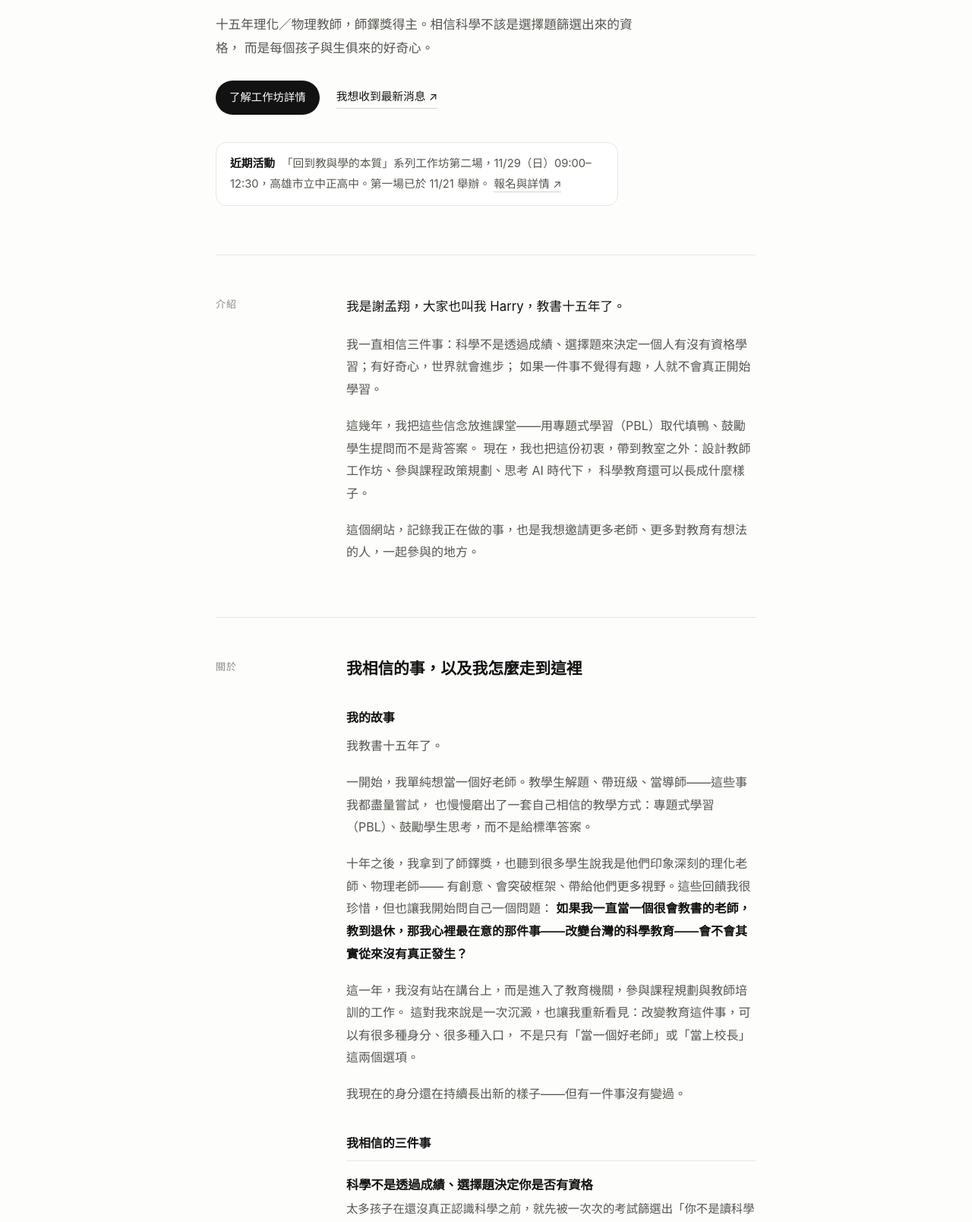
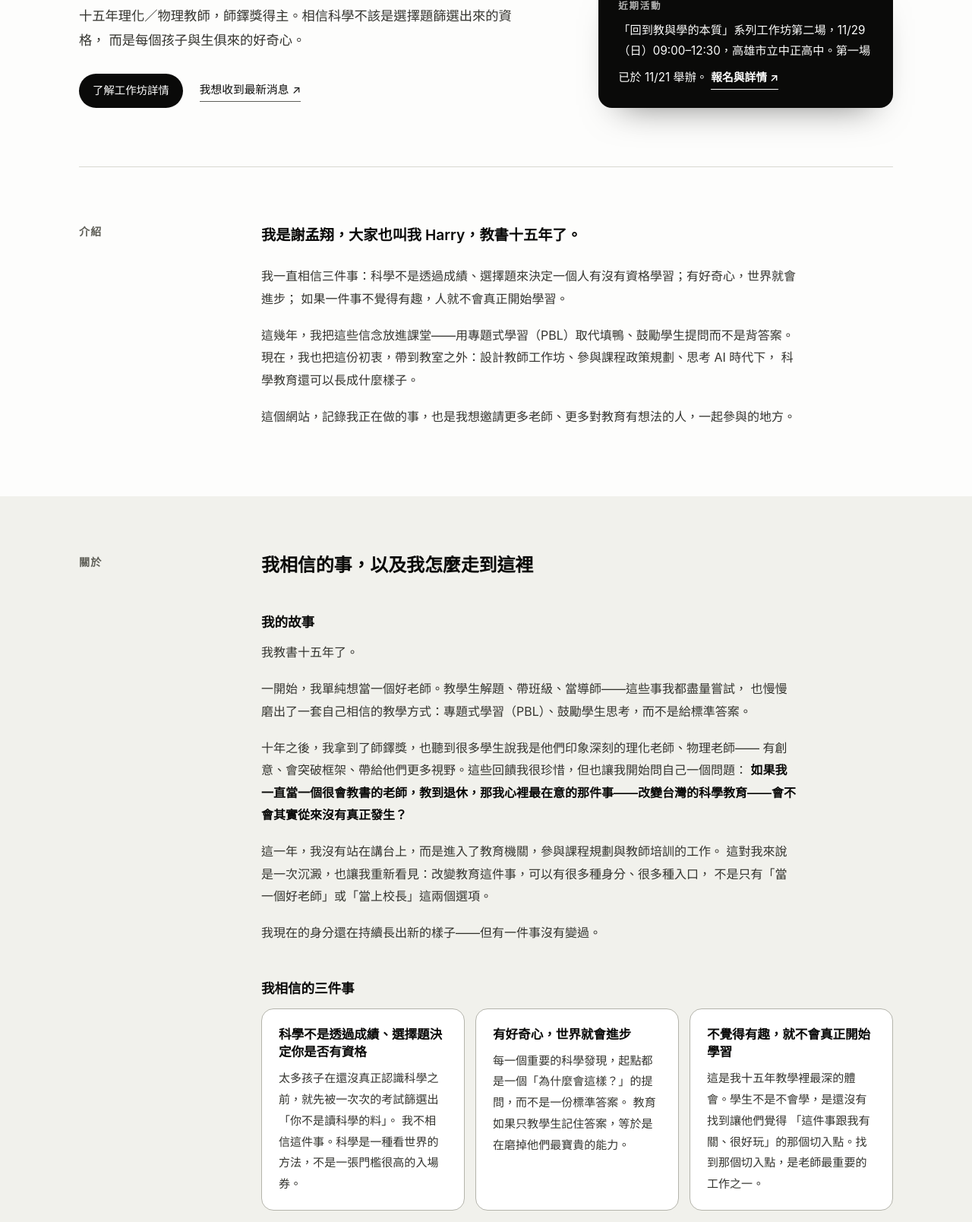
Before and after one commit to frank37213721-web/harry-site, a website: page index.html in a window 1280 px wide. Shown: the part 417-2025 px from the top of the page at 76% size. Drawn offline with Linux system fonts and the light colour scheme.

Commit message:
版面加寬並提高對比：1120px 內容寬、首頁雙欄、深色活動卡、淡底色帶、文字與分隔線加深
Co-Authored-By: Claude Sonnet 5.5 <noreply@anthropic.com>

```diff
--- a/build.mjs
+++ b/build.mjs
@@ -227,7 +227,7 @@ const indexPage = (arts) =>
     description: "謝孟翔 Harry 整理十五年教學裡最重要的一些思考，寫成文章分享出來。",
     content: `
   <section class="page">
-    <div class="wrap narrow">
+    <div class="wrap list">
       <h1 class="page-title reveal">我正在寫的東西</h1>
       <p class="page-sub reveal">我正在整理十五年教學裡最重要的一些思考，寫成文章分享出來。</p>
       ${arts.length ? articleList(arts) : EMPTY_STATE}
--- a/index.html
+++ b/index.html
@@ -36,7 +36,8 @@
 
   <!-- 首頁開場：北極星宣言 -->
   <section class="hero" id="top">
-    <div class="wrap">
+    <div class="wrap hero-grid">
+     <div class="hero-main">
       <picture class="reveal">
         <source srcset="assets/avatar.webp" type="image/webp" />
         <img class="avatar" src="assets/avatar.png" alt="謝孟翔 HarryHsieh" width="72" height="72" />
@@ -51,10 +52,13 @@
         <a class="btn" href="#work">了解工作坊詳情</a>
         <a class="link" href="mailto:harryhsieh@icloud.com?subject=我想收到最新消息">我想收到最新消息 ↗</a>
       </p>
+     </div>
+     <aside class="hero-side">
       <p class="notice reveal">
         <strong>近期活動</strong>「回到教與學的本質」系列工作坊第二場，11/29（日）09:00–12:30，高雄市立中正高中。第一場已於 11/21 舉辦。
         <a class="link" href="https://workshop.harryhsieh.com/teachandlearning/" target="_blank" rel="noopener">報名與詳情 ↗</a>
       </p>
+     </aside>
     </div>
   </section>
 
--- a/styles.css
+++ b/styles.css
@@ -6,17 +6,18 @@
 :root {
   --bg: #fdfdfc;
   --bg-glass: rgba(253, 253, 252, .82);
-  --bg-soft: #f4f4f2;
+  --bg-soft: #f1f1ec;
   --card: #ffffff;
-  --ink: #121212;
-  --ink-2: #55554f;
-  --ink-3: #8b8b85;
-  --line: #e7e7e3;
-  --line-2: #d4d4ce;
+  --ink: #0a0a09;
+  --ink-2: #34342f;
+  --ink-3: #5f5f58;
+  --line: #d9d9d2;
+  --line-2: #b4b4ab;
   --shadow: 0 1px 2px rgba(0, 0, 0, .03), 0 14px 34px -22px rgba(0, 0, 0, .22);
 
-  --max: 760px;
-  --narrow: 680px;
+  --max: 1120px;
+  --narrow: 720px;
+  --list: 860px;
   --ease: cubic-bezier(.22, .61, .36, 1);
 
   --sans: -apple-system, BlinkMacSystemFont, "SF Pro Text", "PingFang TC", "Noto Sans TC",
@@ -51,6 +52,7 @@ strong { font-weight: 600; color: var(--ink); }
 
 .wrap { width: 100%; max-width: var(--max); margin: 0 auto; padding: 0 24px; }
 .narrow { max-width: var(--narrow); }
+.wrap.list { max-width: var(--list); }
 
 .skip-link {
   position: absolute; left: -999px; top: 0; z-index: 100;
@@ -73,11 +75,15 @@ strong { font-weight: 600; color: var(--ink); }
 .brand { font-size: .95rem; font-weight: 600; letter-spacing: .01em; }
 .brand-en { margin-left: .5em; color: var(--ink-3); font-weight: 500; }
 .site-nav { display: flex; gap: 22px; }
-.site-nav a { font-size: .88rem; color: var(--ink-2); transition: color .2s var(--ease); }
+.site-nav a { font-size: .9rem; font-weight: 500; color: var(--ink-2); transition: color .2s var(--ease); }
 .site-nav a:hover { color: var(--ink); }
 
 /* ---------- 首頁開場 ---------- */
-.hero { padding: clamp(48px, 9vw, 104px) 0 clamp(36px, 6vw, 64px); }
+.hero { padding: clamp(44px, 7vw, 96px) 0 clamp(44px, 6vw, 80px); }
+.hero-grid { display: grid; grid-template-columns: minmax(0, 1fr); gap: 36px; }
+@media (min-width: 960px) {
+  .hero-grid { grid-template-columns: minmax(0, 1.6fr) minmax(0, 1fr); gap: 64px; align-items: end; }
+}
 .hero picture { display: block; width: 72px; }
 .avatar {
   width: 72px; height: 72px; border-radius: 20px;
@@ -89,21 +95,26 @@ strong { font-weight: 600; color: var(--ink); }
 .statement {
   margin: 14px 0 20px;
   max-width: 17em;
-  font-size: clamp(1.65rem, 1.05rem + 2.5vw, 2.5rem);
-  line-height: 1.42;
-  letter-spacing: -.015em;
+  font-size: clamp(1.65rem, .9rem + 2.2vw, 2.6rem);
+  font-weight: 700;
+  line-height: 1.4;
+  letter-spacing: -.02em;
 }
 .statement span { display: inline-block; }
-.lede { max-width: 34em; margin: 0 0 28px; font-size: 1.04rem; color: var(--ink-2); }
+.lede { max-width: 34em; margin: 0 0 28px; font-size: 1.08rem; color: var(--ink-2); }
 .hero-links { display: flex; flex-wrap: wrap; align-items: center; gap: 14px 22px; margin: 0 0 36px; }
+.hero-links { margin-bottom: 0; }
 .notice {
   max-width: 36em; margin: 0;
-  padding: 14px 18px;
-  border: 1px solid var(--line); border-radius: 14px;
-  background: var(--card);
-  font-size: .92rem; color: var(--ink-2);
+  padding: 24px 26px;
+  border-radius: 18px;
+  background: var(--ink); color: var(--bg);
+  box-shadow: 0 24px 48px -28px rgba(0, 0, 0, .55);
+  font-size: .95rem; line-height: 1.8;
 }
-.notice strong { margin-right: .6em; }
+.notice strong { display: block; margin-bottom: .5em; font-size: .78rem; letter-spacing: .14em; color: inherit; opacity: .7; }
+.notice .link { display: inline-block; margin-top: .6em; border-bottom-color: currentColor; font-weight: 600; }
+.notice .link:hover { opacity: .8; }
 
 /* 按鈕與連結：黑底小膠囊 + 底線文字連結 */
 .btn {
@@ -117,7 +128,7 @@ strong { font-weight: 600; color: var(--ink); }
 .link {
   font-size: .92rem;
   padding-bottom: 1px;
-  border-bottom: 1px solid var(--line-2);
+  border-bottom: 1px solid var(--ink-3);
   transition: border-color .2s var(--ease);
 }
 .link:hover { border-color: var(--ink); }
@@ -125,49 +136,67 @@ strong { font-weight: 600; color: var(--ink); }
 /* ---------- 區塊：左側小標籤 + 右側內容，髮絲線分隔 ---------- */
 .row {
   display: grid;
-  grid-template-columns: 132px minmax(0, 1fr);
-  gap: 0 40px;
-  padding: 52px 0;
+  grid-template-columns: 168px minmax(0, 1fr);
+  gap: 0 72px;
+  padding: 72px 0;
   border-top: 1px solid var(--line);
 }
+/* 隔區塊使用滿版淡底色帶，拉開層次 */
+.row:nth-of-type(even) {
+  background: var(--bg-soft);
+  box-shadow: 0 0 0 100vmax var(--bg-soft);
+  clip-path: inset(0 -100vmax);
+  border-top-color: transparent;
+}
+/* 聯絡：滿版深色收尾 */
+.row#contact {
+  background: var(--ink); color: var(--bg);
+  box-shadow: 0 0 0 100vmax var(--ink);
+  clip-path: inset(0 -100vmax);
+  border-top-color: transparent;
+}
+.row#contact .row-label, .row#contact .row-body p, .row#contact h2 { color: var(--bg); }
+.row#contact .row-label { opacity: .7; }
+.row#contact .mail { color: var(--bg); border-bottom-color: currentColor; }
 section[id] { scroll-margin-top: 72px; }
 .row-label {
   align-self: start;
   position: sticky; top: 84px;
   margin: 0;
-  font-size: .82rem; line-height: 1.9; letter-spacing: .06em;
+  font-size: .88rem; font-weight: 600; line-height: 1.9; letter-spacing: .08em;
   color: var(--ink-3);
 }
 .row-body { min-width: 0; }
 .row-body > :first-child { margin-top: 0; }
-.row-body p { color: var(--ink-2); }
-.row-body h2 { margin: 0 0 .9em; font-size: 1.3rem; }
-.row-body h3 { margin: 2.4em 0 .7em; font-size: 1rem; }
-.row-body .lead { font-size: 1.05rem; color: var(--ink); }
+.row-body p { max-width: 44em; color: var(--ink-2); }
+.row-body h2 { margin: 0 0 .9em; font-size: 1.5rem; font-weight: 700; }
+.row-body h3 { margin: 2.6em 0 .7em; font-size: 1.1rem; font-weight: 700; }
+.row-body .lead { font-size: 1.2rem; font-weight: 600; color: var(--ink); }
 .muted { font-size: .9rem; color: var(--ink-3) !important; }
 .pull {
   margin: 1.6em 0 !important;
   padding-left: 1.1em;
-  border-left: 2px solid var(--ink);
+  border-left: 3px solid var(--ink);
+  font-size: 1.1rem;
   color: var(--ink) !important;
 }
 
-.beliefs { margin: .6em 0 0; }
-.belief { padding: 20px 0; border-top: 1px solid var(--line); }
-.belief:last-child { border-bottom: 1px solid var(--line); }
-.belief h4 { margin: 0 0 .35em; font-size: 1.02rem; }
-.belief p { margin: 0; font-size: .96rem; }
+.beliefs { display: grid; grid-template-columns: minmax(0, 1fr); gap: 14px; margin: .8em 0 0; }
+.belief { padding: 22px 22px 20px; border: 1px solid var(--line-2); border-radius: 16px; background: var(--card); }
+.belief h4 { margin: 0 0 .5em; font-size: 1.04rem; font-weight: 700; }
+.belief p { margin: 0; font-size: .94rem; }
+@media (min-width: 900px) { .beliefs { grid-template-columns: repeat(3, minmax(0, 1fr)); } }
 
 .meta {
   display: grid; grid-template-columns: auto minmax(0, 1fr); gap: 6px 22px;
   margin: 0 0 1.5em; font-size: .94rem;
 }
-.meta dt { color: var(--ink-3); }
+.meta dt { color: var(--ink-3); font-weight: 600; }
 .meta dd { margin: 0; color: var(--ink); }
 
 .card {
   background: var(--card);
-  border: 1px solid var(--line);
+  border: 1px solid var(--line-2);
   border-radius: 16px;
   box-shadow: var(--shadow);
 }
@@ -178,25 +207,27 @@ section[id] { scroll-margin-top: 72px; }
   border-top: 1px solid var(--line);
 }
 .sessions li:first-child { border-top: 0; }
-.session-tag { padding-top: .2em; font-size: .8rem; color: var(--ink-3); }
-.sessions h4 { margin: 0 0 .3em; font-size: 1.02rem; }
-.sessions p { margin: 0; font-size: .94rem; }
+.session-tag { padding-top: .2em; font-size: .85rem; font-weight: 600; color: var(--ink-2); }
+.sessions h4 { margin: 0 0 .3em; font-size: 1.08rem; font-weight: 700; }
+.sessions p { max-width: none; margin: 0; font-size: .96rem; }
 .sessions .session-when { display: flex; flex-wrap: wrap; align-items: center; gap: 4px 10px; margin: 0 0 .35em; font-size: .8rem; color: var(--ink-3); font-variant-numeric: tabular-nums; }
-.status { padding: 0 9px; border: 1px solid var(--line-2); border-radius: 999px; font-size: .72rem; line-height: 1.7; color: var(--ink-3); }
+.status { padding: 0 10px; border: 1px solid var(--ink-3); border-radius: 999px; font-size: .74rem; line-height: 1.7; color: var(--ink-2); }
 .status.open { border-color: var(--ink); background: var(--ink); color: var(--bg); }
 .sessions .session-speaker { margin: .7em 0 0; font-size: .86rem; color: var(--ink-3); }
 .sessions .session-note { margin: .7em 0 0; font-size: .86rem; color: var(--ink-3); }
 
 .plain { list-style: none; margin: 0; padding: 0; }
-.plain li { padding: 14px 0; border-top: 1px solid var(--line); font-size: .97rem; color: var(--ink-2); }
-.plain li:first-child { border-top: 0; padding-top: 0; }
+.plain li { padding: 16px 0; border-top: 1px solid var(--line-2); font-size: .98rem; color: var(--ink-2); }
+@media (min-width: 900px) {
+  .plain { display: grid; grid-template-columns: repeat(2, minmax(0, 1fr)); gap: 0 44px; }
+}
 
 .more { margin: 1.6em 0 0 !important; }
 
 .mail {
   display: inline-block;
   padding-bottom: 2px;
-  border-bottom: 1px solid var(--line-2);
+  border-bottom: 2px solid var(--ink);
   font-size: clamp(1.2rem, 1rem + 1vw, 1.6rem); font-weight: 600; color: var(--ink);
   transition: border-color .2s var(--ease);
 }
@@ -325,7 +356,7 @@ body.toc-open { overflow: hidden; }
 @media (max-width: 640px) {
   body { font-size: 15.5px; }
   .statement { font-size: clamp(1.2rem, 6vw, 1.5rem); }
-  .row { grid-template-columns: minmax(0, 1fr); gap: 12px; padding: 38px 0; }
+  .row { grid-template-columns: minmax(0, 1fr); gap: 12px; padding: 44px 0; }
   .row-label { position: static; }
   .sessions li { grid-template-columns: minmax(0, 1fr); gap: 4px; padding: 18px; }
   .article-card > a { grid-template-columns: minmax(0, 1fr); }
@@ -353,13 +384,13 @@ body.toc-open { overflow: hidden; }
   :root {
     --bg: #0f0f0e;
     --bg-glass: rgba(15, 15, 14, .8);
-    --bg-soft: #1a1a18;
-    --card: #161615;
-    --ink: #ededea;
-    --ink-2: #b2b2ac;
-    --ink-3: #7c7c76;
-    --line: #262624;
-    --line-2: #3a3a37;
+    --bg-soft: #181816;
+    --card: #1a1a18;
+    --ink: #f4f4f1;
+    --ink-2: #d0d0ca;
+    --ink-3: #a0a099;
+    --line: #34342f;
+    --line-2: #52524c;
     --shadow: 0 1px 2px rgba(0, 0, 0, .4), 0 14px 34px -22px rgba(0, 0, 0, .8);
   }
   .toc-backdrop { background: rgba(0, 0, 0, .5); }
```
